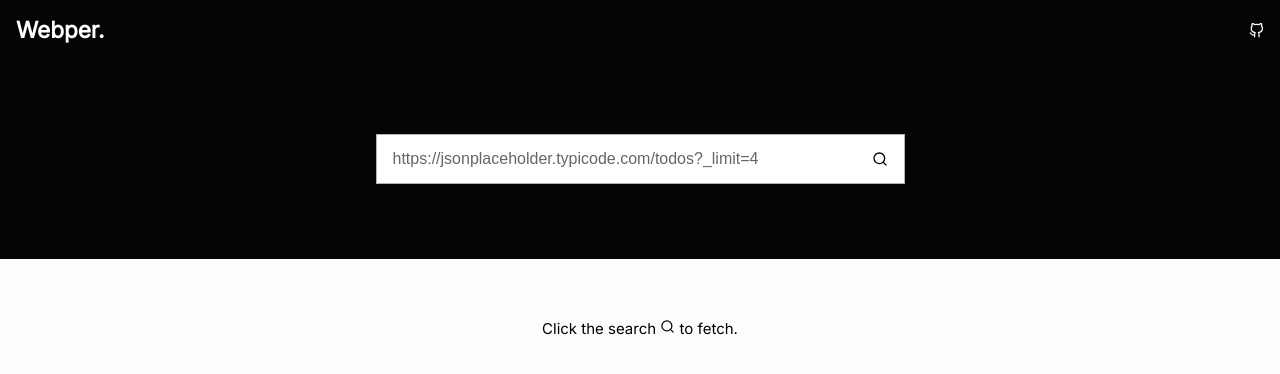
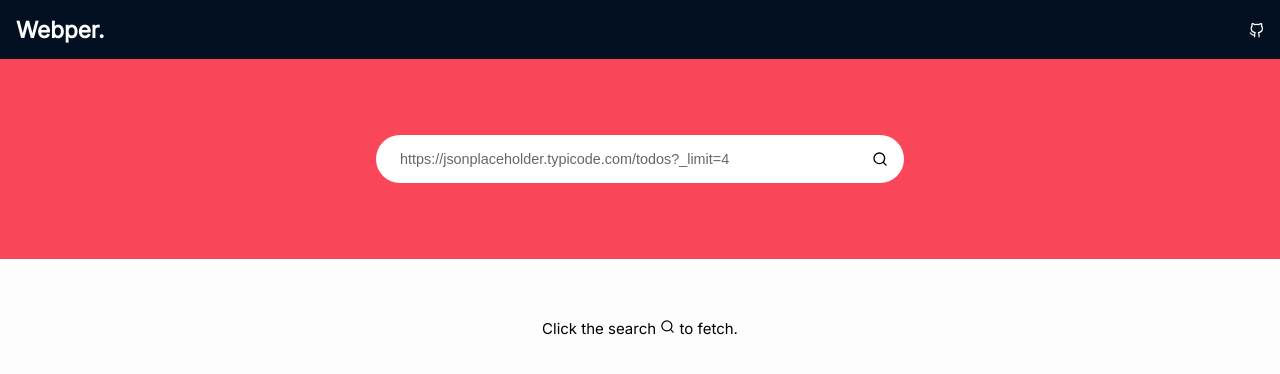
Before and after one commit to jaydeepkhatri/Webper, a React (Create React App) app: page / in a window 1280 px wide. Shown: the top 374 px of the page. Built offline with nearby package versions, Linux system fonts and the light colour scheme.

Commit message:
✏ Update styles & UI

```diff
--- a/src/components/Feed/Feed.js
+++ b/src/components/Feed/Feed.js
@@ -54,7 +54,6 @@ const Search = () => {
                     setError(true);
                     setIsLoading(false);
                     setWebData(error);
-                    setContentType(error.headers["content-type"]);
                     let date = new Date();
                     setTimeToLoad(date.getTime() - timer)
                     setIsLoadingComplete(true);
@@ -69,10 +68,10 @@ const Search = () => {
         <div className="section">
             <div className="inputcontainer" >
 
-                <div className="form">
+                <form method="get" action="/" onSubmit={(e) => { e.preventDefault(); let date = new Date(); timer = date.getTime(); fetchAPI(); }} className="form">
                     <input type="text" className="search-input" onChange={(e) => { setIsLoadingComplete(false); setSearch(e.target.value) }} value={search} placeholder="Enter URL" />
                     <button type="submit" onClick={() => { let date = new Date(); timer = date.getTime(); fetchAPI(); }}><FiSearch /></button>
-                </div>
+                </form>
             </div>
 
             {
--- a/src/components/Header/Header.js
+++ b/src/components/Header/Header.js
@@ -4,7 +4,7 @@ const Header = () => {
     return (
         <header>
             <nav>
-                <h2>Webper.</h2>
+                <h2><a href="https://webper.netlify.app/">Webper.</a></h2>
                 <ul className="menu-list">
                     <li className="menu-item"><a href="https://github.com/jaydeepkhatri/webper" target="_blank" rel="noreferrer"><FiGithub /></a></li>
                 </ul>
--- a/src/components/Status/Status.js
+++ b/src/components/Status/Status.js
@@ -1,15 +1,18 @@
-const Status = ({status, time, url, dataSize, contentType}) => {
+const Status = ({ status, time, url, dataSize, contentType }) => {
 
     let statusColor = status >= 500 ?
-                        "pink" : status >= 400 ?
-                            "red" : status >= 300 ?
-                                "yellow" : status >= 200 ?
-                                    "green": null;
+        "pink" : status >= 400 ?
+            "red" : status >= 300 ?
+                "yellow" : status >= 200 ?
+                    "green" : null;
 
 
-    return(
+    return (
         <>
             <div className="box status">
+                <div className="title__wrapper">
+                    <p className="title">Info</p>
+                </div>
                 <div className="title">Info</div>
                 <p className="statusinfo">Status: <strong className={statusColor}>{status}</strong></p>
                 <p className="statusinfo">Time: <strong>{time}ms</strong></p>
--- a/src/styles/main.css
+++ b/src/styles/main.css
@@ -37,7 +37,7 @@ body {
   padding: 40px 0;
 }
 .loader svg {
-  fill: #040506;
+  fill: #FA4659;
   -webkit-animation: spin 0.5s linear infinite;
           animation: spin 0.5s linear infinite;
   font-size: 48px;
@@ -65,9 +65,13 @@ nav {
   display: flex;
   align-items: center;
   justify-content: space-between;
-  background: #040506;
+  background: #031022;
   color: #FFF;
   padding: 16px;
+}
+nav h2 a {
+  color: #FFF;
+  text-decoration: none;
 }
 nav .menu-list {
   list-style: none;
@@ -88,7 +92,7 @@ nav .menu-list .menu-item a svg {
   justify-content: center;
   flex-direction: column;
   padding: 40px 20px;
-  background: #040506;
+  background: #FA4659;
   margin-bottom: 60px;
 }
 .section .text {
@@ -104,17 +108,20 @@ nav .menu-list .menu-item a svg {
   justify-content: center;
 }
 .form .search-input, .form button {
-  height: 50px;
+  height: 48px;
   padding: 16px;
   border-radius: 0;
-  border: 1px solid rgba(0, 0, 0, 0.3);
+  border: 0;
+  border-radius: 0 40px 40px 0;
 }
 .form .search-input {
   border-right: 0;
   width: 100%;
   max-width: 480px;
-  font-size: 1rem;
+  font-size: 0.9rem;
   color: #666;
+  border-radius: 40px 0 0 40px;
+  padding: 16px 24px;
 }
 .form .search-input:focus, .form .search-input:active {
   outline: none;
@@ -141,9 +148,13 @@ nav .menu-list .menu-item a svg {
   background: #FFF;
   color: #000;
   border: 1px solid rgba(0, 0, 0, 0.1);
+  transition: 0.1s ease-in-out;
 }
 .buttons button svg {
   margin-left: 4px;
+}
+.buttons button:hover {
+  background: #EEE;
 }
 
 .content {
@@ -162,7 +173,7 @@ nav .menu-list .menu-item a svg {
   height: -moz-fit-content;
   height: fit-content;
   background: #fff;
-  border-top: 5px solid rgba(4, 5, 6, 0.1);
+  border-top: 5px solid rgba(0, 0, 0, 0.1);
   overflow: auto;
   max-height: 1000px;
   box-shadow: 0 4px 8px 8px rgba(0, 0, 0, 0.01);
@@ -177,6 +188,7 @@ nav .menu-list .menu-item a svg {
   justify-content: space-between;
   border-bottom: 1px solid #ddd;
   margin-bottom: 20px;
+  padding: 8px 0;
 }
 .content .box .title__wrapper .title {
   font-size: 20px;
--- a/src/styles/main.scss
+++ b/src/styles/main.scss
@@ -1,4 +1,4 @@
-$theme: #040506;
+$theme: #FA4659;
 $black: #000;
 $white: #FFF;
 
--- a/src/styles/partials/_feed.scss
+++ b/src/styles/partials/_feed.scss
@@ -21,17 +21,21 @@
     align-items: center;
     justify-content: center;
     .search-input, button {
-        height: 50px;
+        height: 48px;
         @include padding(2);
         border-radius: 0;
-        border: 1px solid rgba(0,0,0,0.3);
+        border: 0;
+        border-radius: 0 40px 40px 0;
+        //border: 1px solid rgba(0,0,0,0.3);
     }
     .search-input {
         border-right: 0;
         width: 100%;
         max-width: 480px;
-        font-size: 1rem;
+        font-size: 0.9rem;
         color: #666;
+        border-radius: 40px 0 0 40px;
+        padding: 16px 24px;
         &:focus, &:active {
             outline: none;
         }
@@ -58,9 +62,13 @@
         background: $white;
         color: $black;
         border: 1px solid rgba($black, 0.1);
+        transition: 0.1s ease-in-out;
         // box-shadow: 0 4px 4px rgba($black, 0.1);
         svg {
             margin-left: 4px;
+        }
+        &:hover {
+            background: #EEE;
         }
     }
 }
@@ -79,7 +87,7 @@
         margin-bottom: 20px;
         height: fit-content;
         background: #fff;
-        border-top: 5px solid rgba($theme, 0.1);
+        border-top: 5px solid rgba($black, 0.1);
         overflow: auto;
         max-height: 1000px;
         box-shadow: 0 4px 8px 8px rgba(0,0,0,0.01);
@@ -96,6 +104,7 @@
             justify-content: space-between;
             border-bottom: 1px solid #ddd;
             margin-bottom: 20px;
+            padding: 8px 0;
             .title {
                 font-size: 20px;
             }
--- a/src/styles/partials/_header.scss
+++ b/src/styles/partials/_header.scss
@@ -7,9 +7,13 @@ nav {
     display: flex;
     align-items: center;
     justify-content: space-between;
-    background: $theme;
+    background: #031022;
     color: $white;
     @include padding(2);
+    h2 a {
+        color: $white;
+        text-decoration: none;
+    }
     // box-shadow: 0 20px 40px rgba(0,0,0,0.15);
     .menu-list {
         list-style: none;
```
Also changed, not shown: 1 other file (tests, documents, lock files or other folders).
